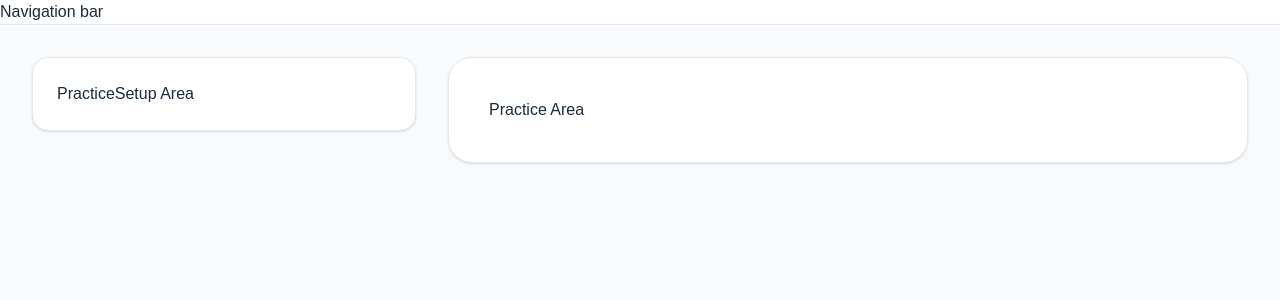
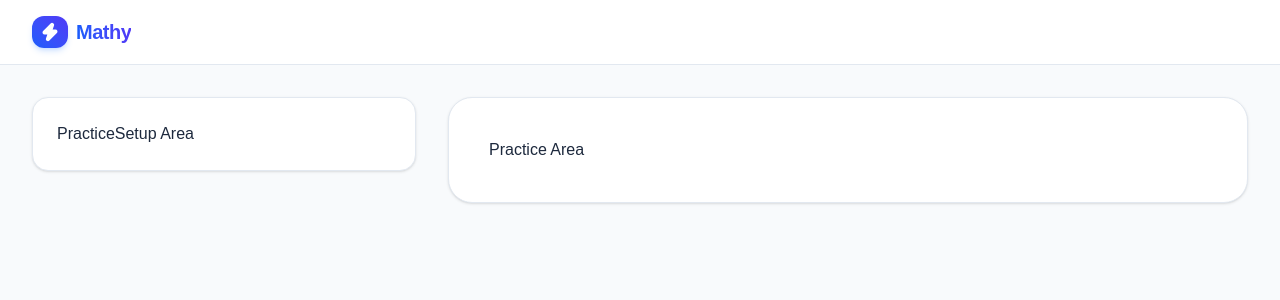
Before and after one commit to yeenci/mind-dash, a Next.js app: page / in a window 1280 px wide. Shown: the top 300 px of the page. Built offline with nearby package versions, Linux system fonts and the light colour scheme.

Commit message:
update: add logo to Navbar

```diff
--- a/components/Navbar.tsx
+++ b/components/Navbar.tsx
@@ -1,5 +1,6 @@
 import { UserSettings } from "@/types";
-import { Language } from "@/utils/i18n";
+import { Language, t } from "@/utils/i18n";
+import { Zap } from "lucide-react";
 
 interface NavbarProps {
   onOpenProgress: () => void;
@@ -32,7 +33,20 @@ export const Navbar: React.FC<NavbarProps> = ({
           : "bg-white border-slate-200 text-slate-800"
       }`}
     >
-      Navigation bar
+      <div className="max-w-7xl mx-auto px-3 sm:px-6 lg:px-8 h-16 flex items-center justify-between">
+        {/* Logo */}
+        <div
+          className="flex items-center space-x-2 cursor pointer"
+          onClick={onHome}
+        >
+          <div className="w-8 h-8 sm:w-9 rounded-xl bg-linear-to-tr from-blue-600 to-indigo-600 flex items-center justify-center text-white shadow-md shadow-blue-500/20 shrink-0">
+            <Zap className="w-4 h-4 sm:w-5 sm:h-5 fill-current" />
+          </div>
+          <span className="text-lg sm:text-xl font-bold tracking-tight bg-linear-to-r from-blue-600 from-blue to-indigo-600 bg-clip-text text-transparent truncate max-w-27.5 sm:max-w-none">
+            {t("appName", undefined, language)}
+          </span>
+        </div>
+      </div>
     </header>
   );
 };
--- a/utils/i18n.ts
+++ b/utils/i18n.ts
@@ -4,7 +4,7 @@ export type Language = "en" | "vi";
 
 const translations = {
   en: {
-    appName: "MindDash",
+    appName: "Mathy",
     home: "Home",
     progress: "Progress",
     settings: "Settings",
@@ -103,7 +103,7 @@ const translations = {
     noMatchingRecords: "No matching practice records found.",
   },
   vi: {
-    appName: "MindDash",
+    appName: "Mathy",
     home: "Trang chủ",
     progress: "Tiến độ",
     settings: "Cài đặt",
```
